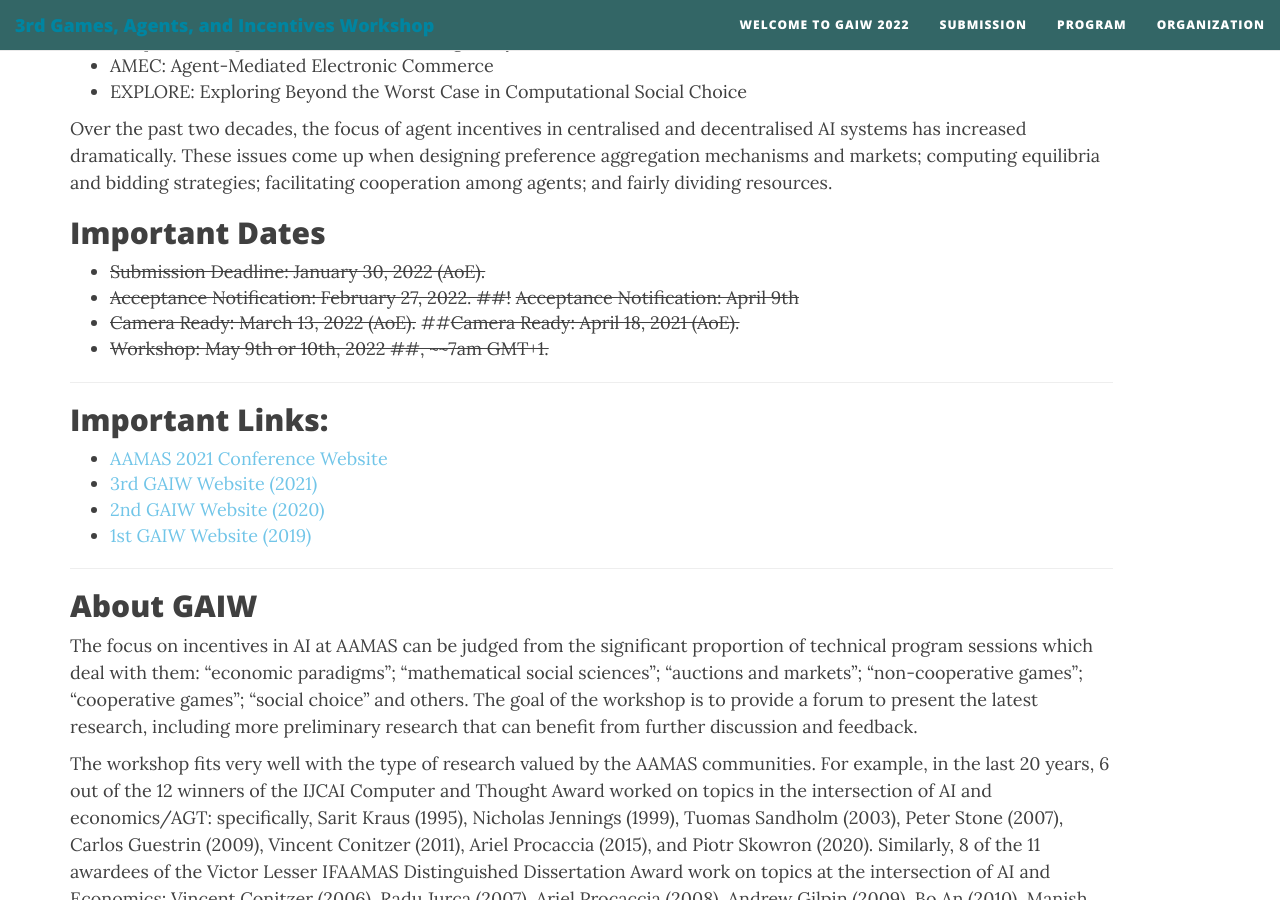
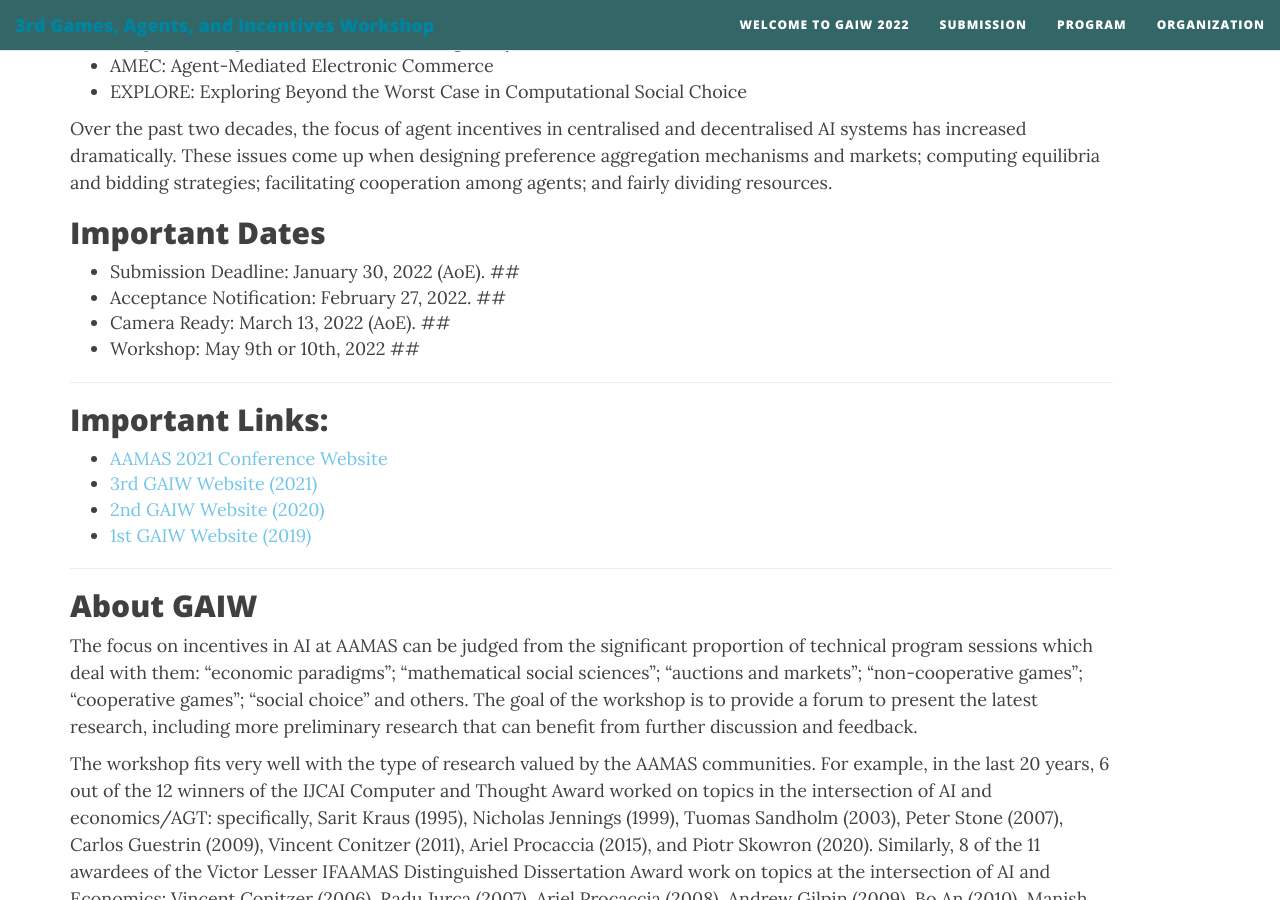
Before and after one commit to BenAbramowitz/gaiw2023, a Jekyll site: the page built from index.md, in a window 1280 px wide and 900 px high, scrolled down 971 px. Built offline with Jekyll 4.4.1, drawn with Linux system fonts in a browser that asks for light colours; nearby versions of some CDN libraries.

Commit message:
update to important dates

```diff
--- a/index.md
+++ b/index.md
@@ -17,10 +17,10 @@ Games, Agents and Incentives is a confederated workshop which focuses (obviously
 Over the past two decades, the focus of agent incentives in centralised and decentralised AI systems has increased dramatically. These issues come up when designing preference aggregation mechanisms and markets; computing equilibria and bidding strategies; facilitating cooperation among agents; and fairly dividing resources.
 
 ## Important Dates
-* ~~Submission Deadline: January 30, 2022 (AoE).~~
-* ~~Acceptance Notification: February 27, 2022. ##!~~ ~~Acceptance Notification: April 9th~~
-* ~~Camera Ready: March 13, 2022 (AoE).~~ ##~~Camera Ready: April 18, 2021 (AoE).~~
-* ~~Workshop: May 9th or 10th, 2022 ##, ~~7am GMT+1.~~
+* Submission Deadline: January 30, 2022 (AoE). ##
+* Acceptance Notification: February 27, 2022. ##
+* Camera Ready: March 13, 2022 (AoE). ##
+* Workshop: May 9th or 10th, 2022 ##
 
 ---
 
```
